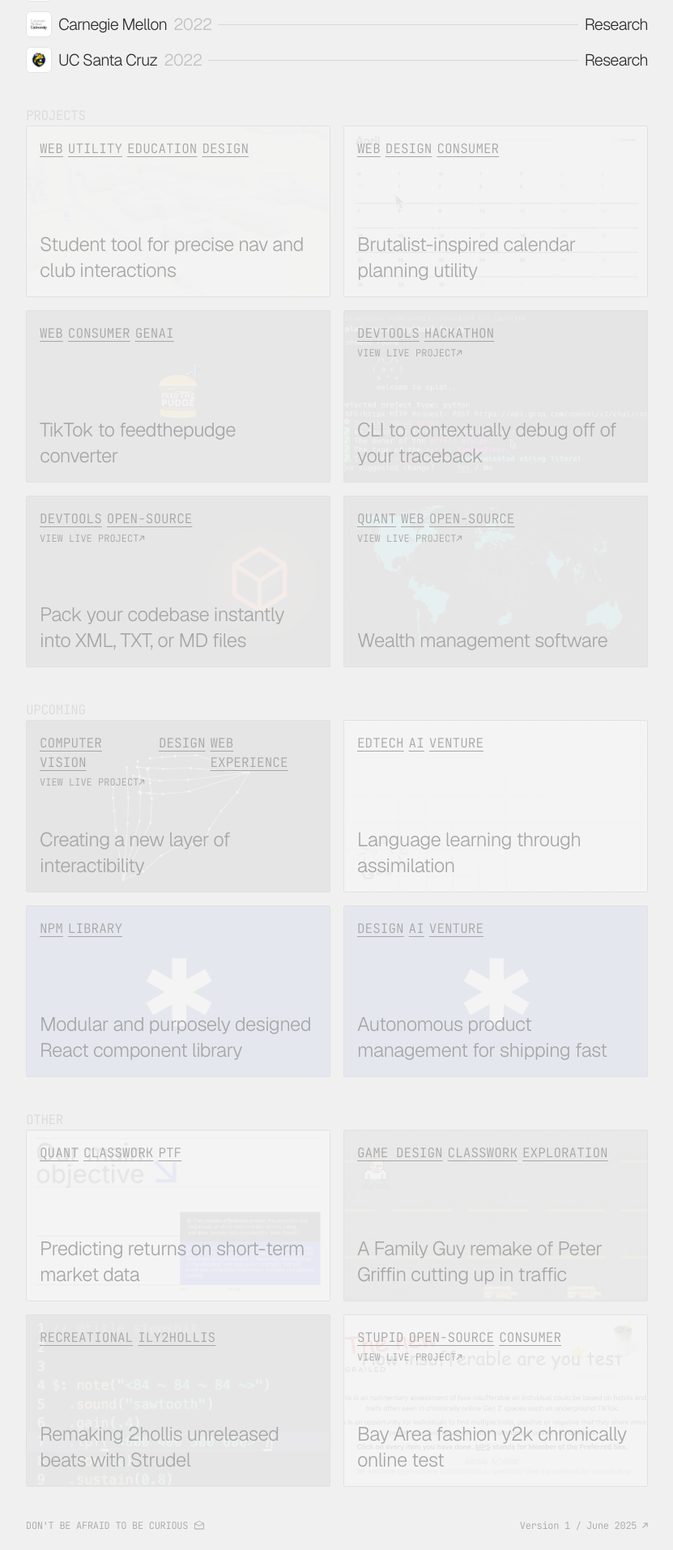
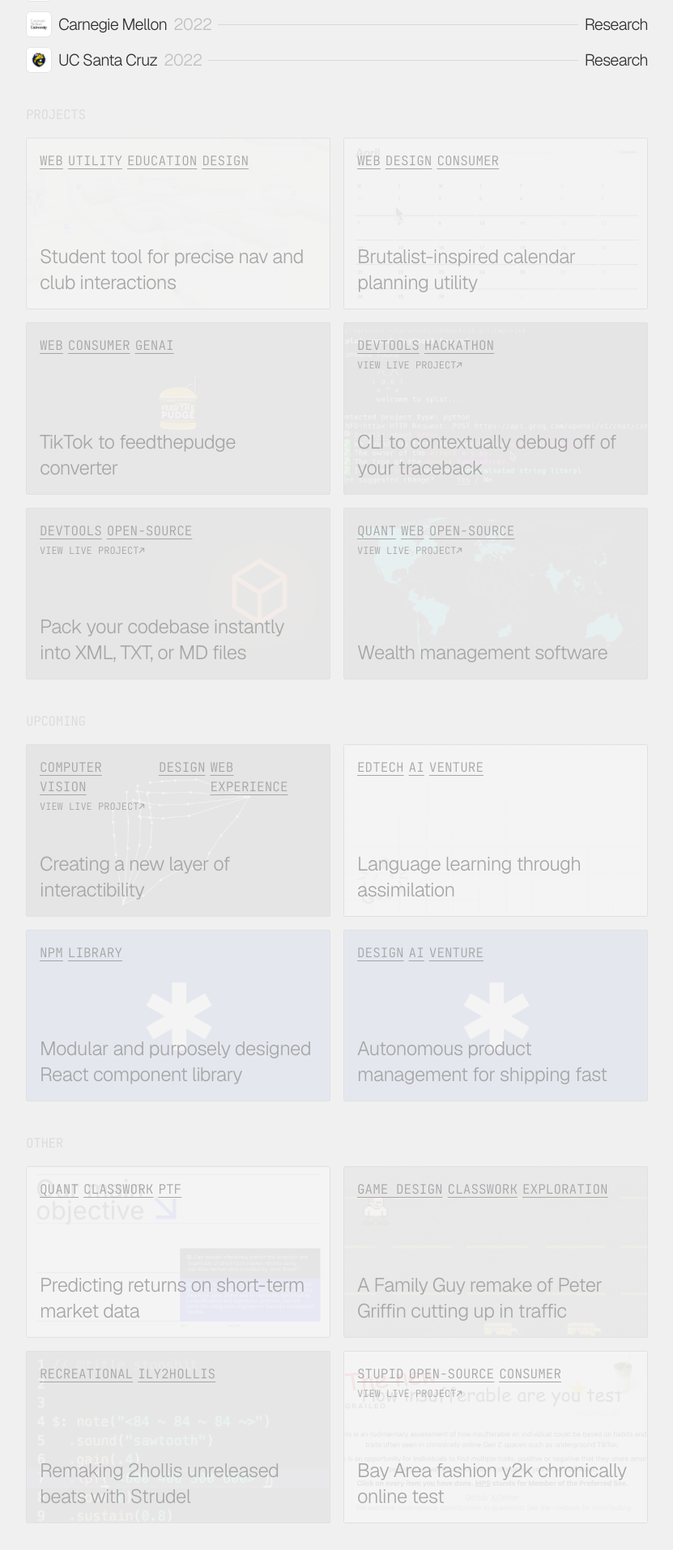
Before and after one commit to vznh/mole, a Next.js app: page / in a window 1280 px wide. Shown: the part 366-2280 px from the top of the page at 81% size, without its empty margins (224-1055 px from the left). Built offline with nearby package versions, Linux system fonts and the light colour scheme.

Commit message:
fix: made all heading spacing consistent

```diff
--- a/src/views/index.tsx
+++ b/src/views/index.tsx
@@ -86,6 +86,7 @@ const IndexView = () => {
         animate={{ opacity: getOpacity("projects") ?? 1 }}
         exit={{ opacity: 0 }}
         transition={getTransition({ delay: 1.5, duration: 0.4, ease: "easeInOut" })}
+        className="flex flex-col gap-y-4"
       >
         <span className="font-jb tracking-tight opacity-30">PROJECTS</span>
         {/* PROJECT LAYOUTS + INDIVIDUAL PROJECT */}
@@ -100,6 +101,7 @@ const IndexView = () => {
         animate={{ opacity: getOpacity("upcoming") ?? 1 }}
         exit={{ opacity: 0 }}
         transition={getTransition({ delay: 2, duration: 0.4, ease: "easeInOut" })}
+        className="flex flex-col gap-y-4"
       >
         <span className="font-jb tracking-tight opacity-30">UPCOMING</span>
         <ProjectSection src={upcoming} />
@@ -113,6 +115,7 @@ const IndexView = () => {
         animate={{ opacity: getOpacity("other") ?? 1 }}
         exit={{ opacity: 0 }}
         transition={getTransition({ delay: 2.5, duration: 0.4, ease: "easeInOut" })}
+        className="flex flex-col gap-y-4"
       >
         <span className="font-jb tracking-tight opacity-30">OTHER</span>
         <ProjectSection src={other} />
```
